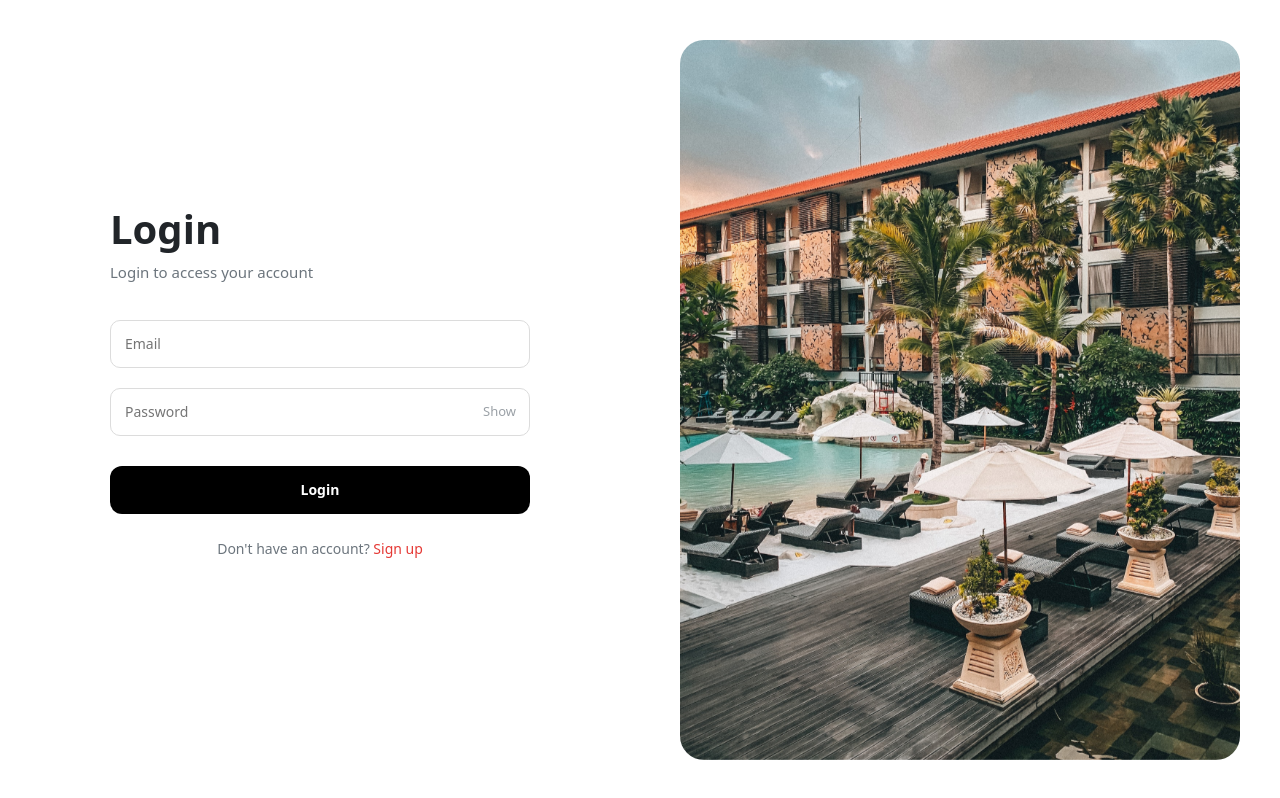
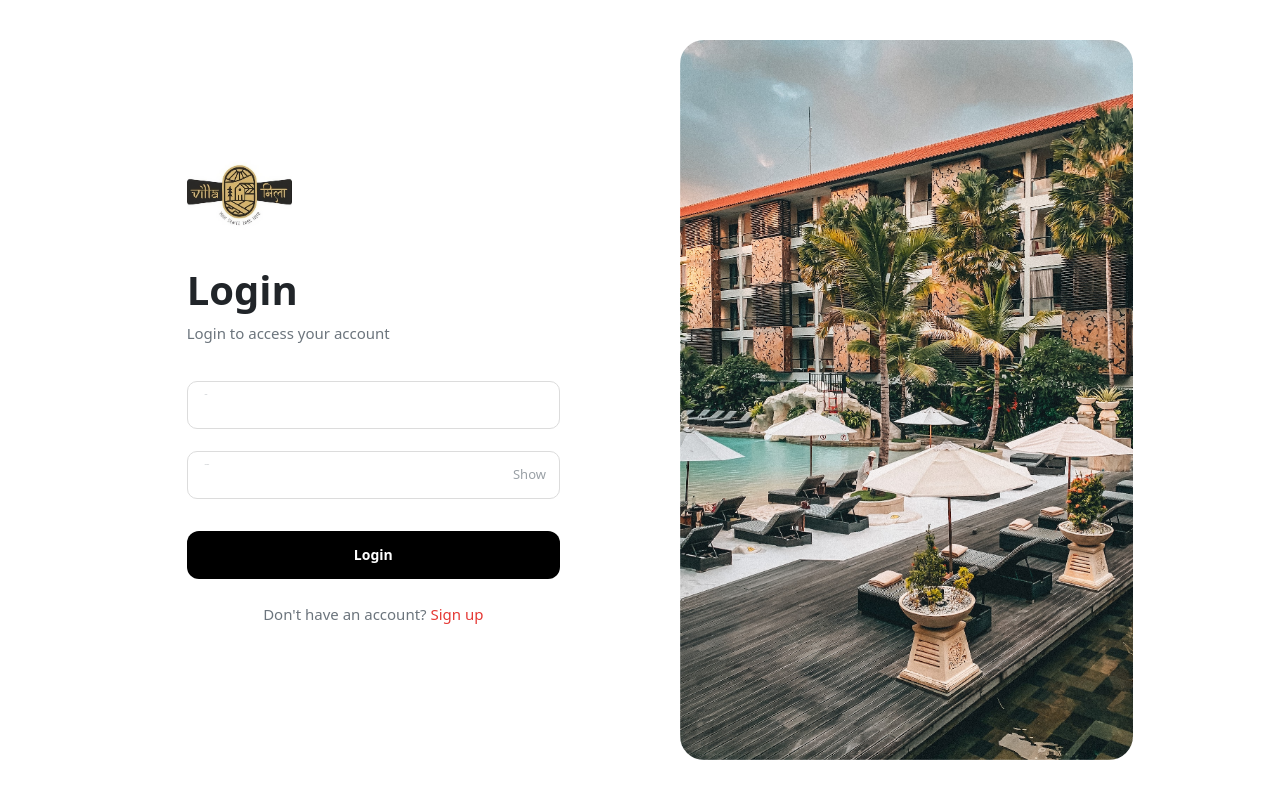
Before and after one commit to Saloni0111-cpu/VillaMila, an Angular app: page /login in a window 1280 px wide. Built offline with nearby package versions, Linux system fonts and the light colour scheme.

Commit message:
login tweaks

```diff
--- a/src/app/auth/login/login.component.html
+++ b/src/app/auth/login/login.component.html
@@ -1,17 +1,25 @@
 <div class="auth-page container-fluid">
     <div class="row min-vh-100">
 
+        <div class="col-lg-1 d-none d-lg-block"></div>
+
         <!-- LEFT LOGIN -->
-        <div class="col-lg-6 auth-left">
+        <div class="col-lg-5 auth-left">
             <form [formGroup]="loginForm" (ngSubmit)="submit()">
+
+                <img src="../../../assets/logo-for-login.jpeg" alt="Logo" class="auth-logo"/>
+
                 <h1>Login</h1>
                 <p>Login to access your account</p>
 
-                <input type="email" placeholder="Email" formControlName="email" />
+                <div class="float-field">
+                    <input type="email" placeholder=" " formControlName="email" /><label>Email</label>
+                </div>
 
-                <div class="password-field">
-                    <input [type]="showPassword ? 'text' : 'password'" placeholder="Password"
-                        formControlName="password" />
+
+                <div class="float-field password-field">
+                    <input [type]="showPassword ? 'text' : 'password'" placeholder=" "
+                        formControlName="password" /><label>Password</label>
                     <span (click)="showPassword = !showPassword">{{ showPassword ? 'Hide' : 'Show' }}</span>
                 </div>
 
@@ -25,7 +33,7 @@
         </div>
 
         <!-- RIGHT IMAGE -->
-        <div class="col-lg-6 auth-right">
+        <div class="col-lg-5 auth-right">
             <div class="image-card">
                 <div id="authCarousel" class="carousel slide" data-bs-ride="carousel" data-bs-interval="3000">
                     <div class="carousel-inner">
@@ -37,5 +45,7 @@
             </div>
         </div>
 
+        <div class="col-lg-1 d-none d-lg-block"></div>
+
     </div>
 </div>
--- a/src/app/auth/login/login.component.scss
+++ b/src/app/auth/login/login.component.scss
@@ -1,8 +1,9 @@
+//page base
 .auth-page {
     width: 100%;
 }
 
-// LEFT SIDE
+//left-login
 .auth-left {
     display: flex;
     align-items: center;
@@ -12,28 +13,70 @@
     form {
         width: 100%;
         max-width: 420px;
+    }
+}
 
-        h1 {
+.auth-left form .auth-logo {
+    height: 105px;
+    width: auto;
+    margin-bottom: 22px;
+    display: block;
+}
+
+//title
+.auth-left form h1 {
     font-size: 40px;
     font-weight: 700;
     margin-bottom: 8px;
 }
 
-        p {
+//subtitle
+.auth-left form>p {
     color: #6c757d;
     font-size: 15px;
     margin-bottom: 36px;
 }
 
+.float-field {
+    position: relative;
+    margin-bottom: 22px;
+
     input {
         width: 100%;
         height: 48px;
-            padding: 0 44px 0 14px;
-            margin-bottom: 20px;
+
+        padding: 20px 44px 6px 14px;
+
         border-radius: 10px;
         border: 1px solid #dcdcdc;
         font-size: 14px;
-            line-height: 48px;
+        background: #ffffff;
+        outline: none;
+    }
+
+    label {
+        position: absolute;
+        left: 14px;
+        top: 14px;
+        transform: translateY(-50%);
+        font-size: 1px;
+        color: #9aa0a6;
+        pointer-events: none;
+        transition: all 0.15s ease;
+        background: #ffffff;
+        padding: 0 4px;
+    }
+
+    input:focus+label,
+    input:not(:placeholder-shown)+label {
+        top: 6px;
+        font-size: 11px;
+        color: #000000;
+    }
+
+    input:focus {
+        border-color: #000000;
+    }
 }
 
 .password-field {
@@ -50,29 +93,28 @@
         color: #9aa0a6;
         cursor: pointer;
         user-select: none;
+        transition: color 0.15s ease;
+    }
+
+    span:hover {
+        color: #000000;
     }
 }
 
-        .password-field span {
-            transition: color 0.15s ease;
-        }
-
-        .password-field span:hover {
-            color: #000000;
-        }
-
+//login button
 button {
     width: 100%;
     height: 48px;
     margin-top: 10px;
     border-radius: 12px;
     border: none;
-            background: #000;
-            color: #fff;
+    background: #000000;
+    color: #ffffff;
     font-weight: 600;
     font-size: 14px;
 }
 
+//signup switch
 .switch {
     margin-top: 24px;
     font-size: 14px;
@@ -84,10 +126,8 @@
         text-decoration: none;
     }
 }
-    }
-}
 
-// RIGHT SIDE
+// right-image
 .auth-right {
     display: flex;
     align-items: center;
@@ -95,7 +135,7 @@
     padding: 40px;
 }
 
-
+//image card
 .image-card {
     width: 100%;
     height: calc(100vh - 80px);
@@ -103,7 +143,7 @@
     overflow: hidden;
 }
 
-
+//carousel height
 .carousel,
 .carousel-inner,
 .carousel-item {
@@ -111,7 +151,7 @@
     height: 100%;
 }
 
-
+//carousel images
 .carousel-item:nth-child(1) {
     background: url('../../../assets/login-img.jpeg') center / cover no-repeat;
 }
@@ -124,7 +164,7 @@
     background: url('../../../assets/login-img.jpeg') center / cover no-repeat;
 }
 
-
+//Carousel dots
 .carousel-indicators {
     bottom: 16px;
 }
@@ -140,8 +180,7 @@
     background-color: #ffffff;
 }
 
-
-//mobile
+//Mobile
 @media (max-width: 991px) {
     .auth-right {
         display: none;
```
Also changed, not shown: src/assets/logo-for-login.jpeg (added). Lines whose indentation alone changed are shown as unchanged.
